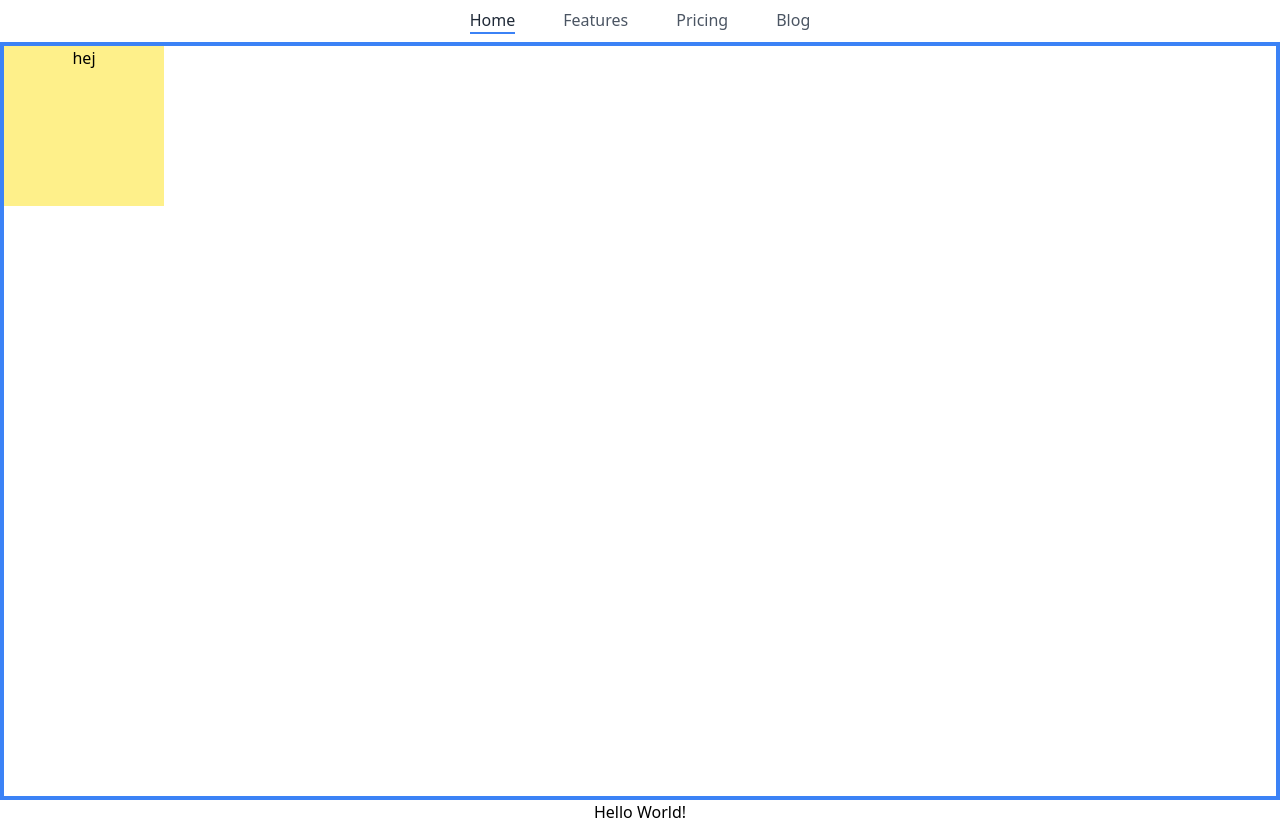
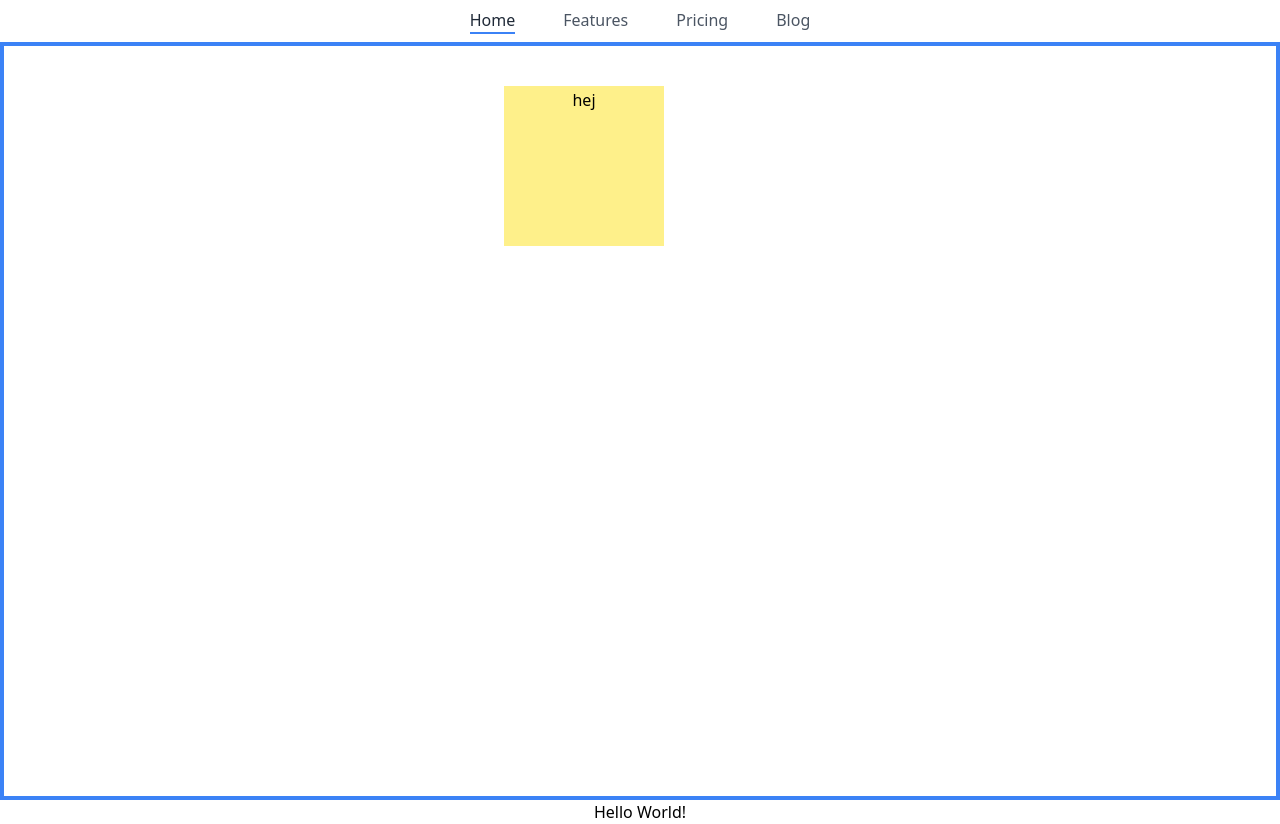
Before and after one commit to Antno521/Put-it, a React (Create React App) app in the folder put-it/: page / in a window 1280 px wide. Built offline with nearby package versions, Linux system fonts and the light colour scheme.

Commit message:
Added borde and onclick

```diff
--- a/put-it/src/components/Note.js
+++ b/put-it/src/components/Note.js
@@ -1,6 +1,20 @@
+import { useState, useEffect } from "react";
+
 export default function Note() {
+  const [xCoord, setXCoord] = useState(40);
+  const [yCoord, setYCoord] = useState(500);
+  const [borderColor, setBorderColor] = useState('border-yellow-200')
+
+  const handleNoteClick = () => {
+    setBorderColor(prev => prev === 'border-yellow-200' ? 'border-blue-500' : 'border-yellow-200');
+  }
+
+  useEffect(() => {
+    console.log("hejsvejs");
+  })
+
   return (
-    <div className="size-40 bg-yellow-200">
+    <div className={`size-40 bg-yellow-200 border-2 relative ${borderColor}`} style={{top: `${xCoord}px`, left: `${yCoord}px`}} onClick={handleNoteClick}>
       hej
     </div>
   )
```
